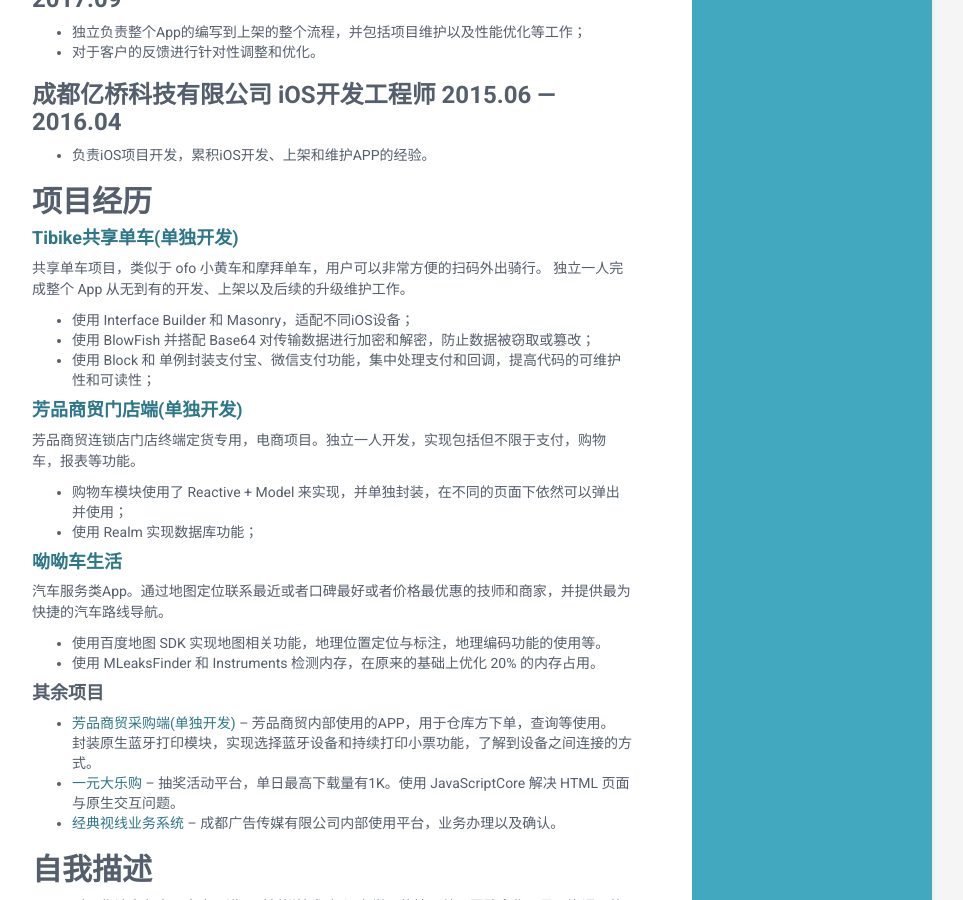
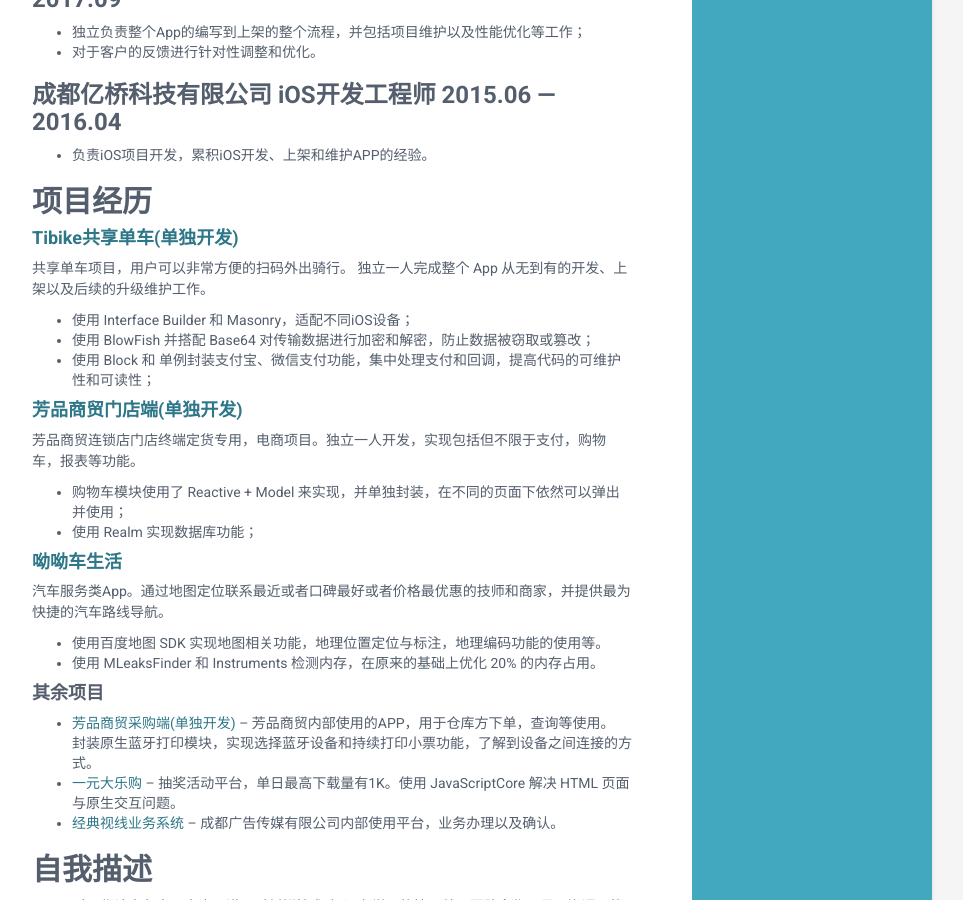
Before and after one commit to OYcedar/Resume, a Jekyll site: the page built from resume.md, in a window 1280 px wide and 900 px high, scrolled down 935 px. Shown: the whole window, without its empty margins (188-1151 px from the left). Built offline with Jekyll 4.4.1, drawn with Linux system fonts in a browser that asks for light colours; our own code applies the rules of GitHub Pages for plain Markdown files.

Commit message:
Update resume.md

```diff
--- a/resume.md
+++ b/resume.md
@@ -43,7 +43,7 @@
 ## 项目经历
 #### [Tibike共享单车(单独开发)](https://itunes.apple.com/cn/app/tibike/id1221822385?l=zh&ls=1&mt=8)
 
-共享单车项目，类似于 ofo 小黄车和摩拜单车，用户可以非常方便的扫码外出骑行。
+共享单车项目，用户可以非常方便的扫码外出骑行。
 独立一人完成整个 App 从无到有的开发、上架以及后续的升级维护工作。
 
 * 使用 Interface Builder 和 Masonry，适配不同iOS设备；
```
